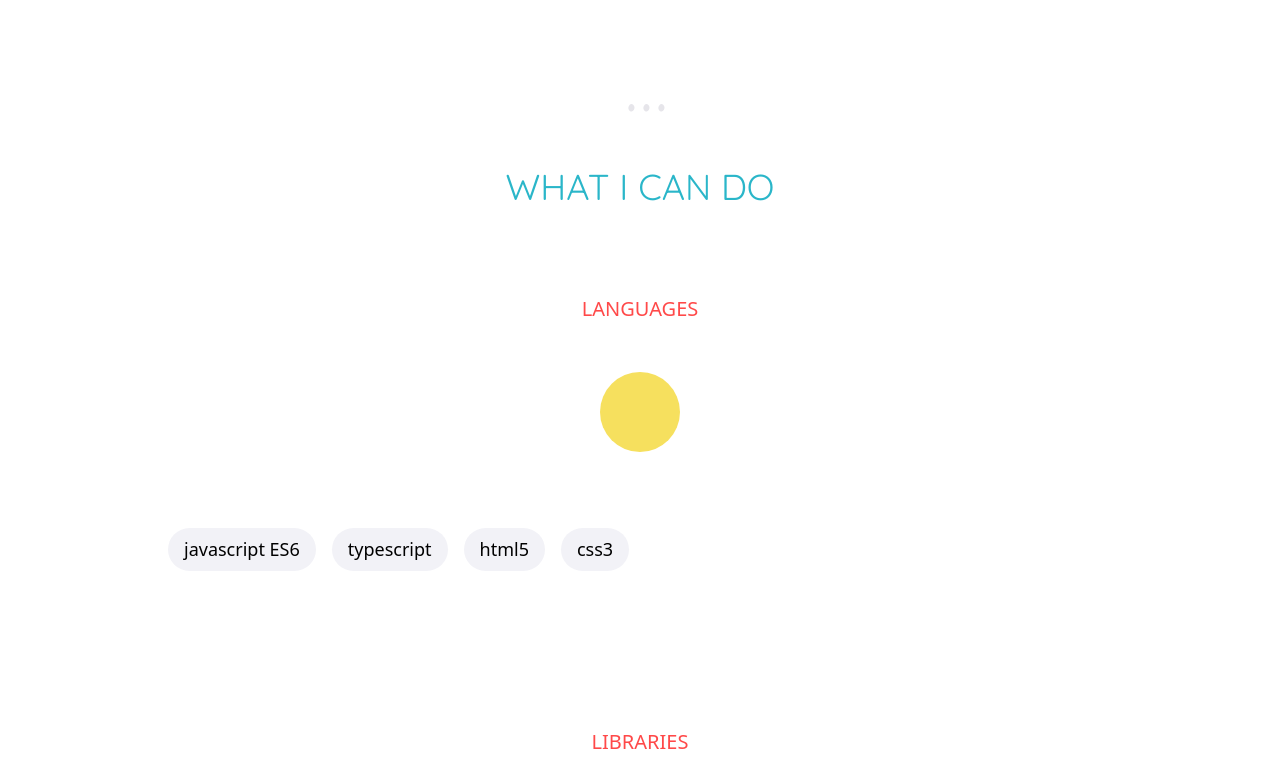
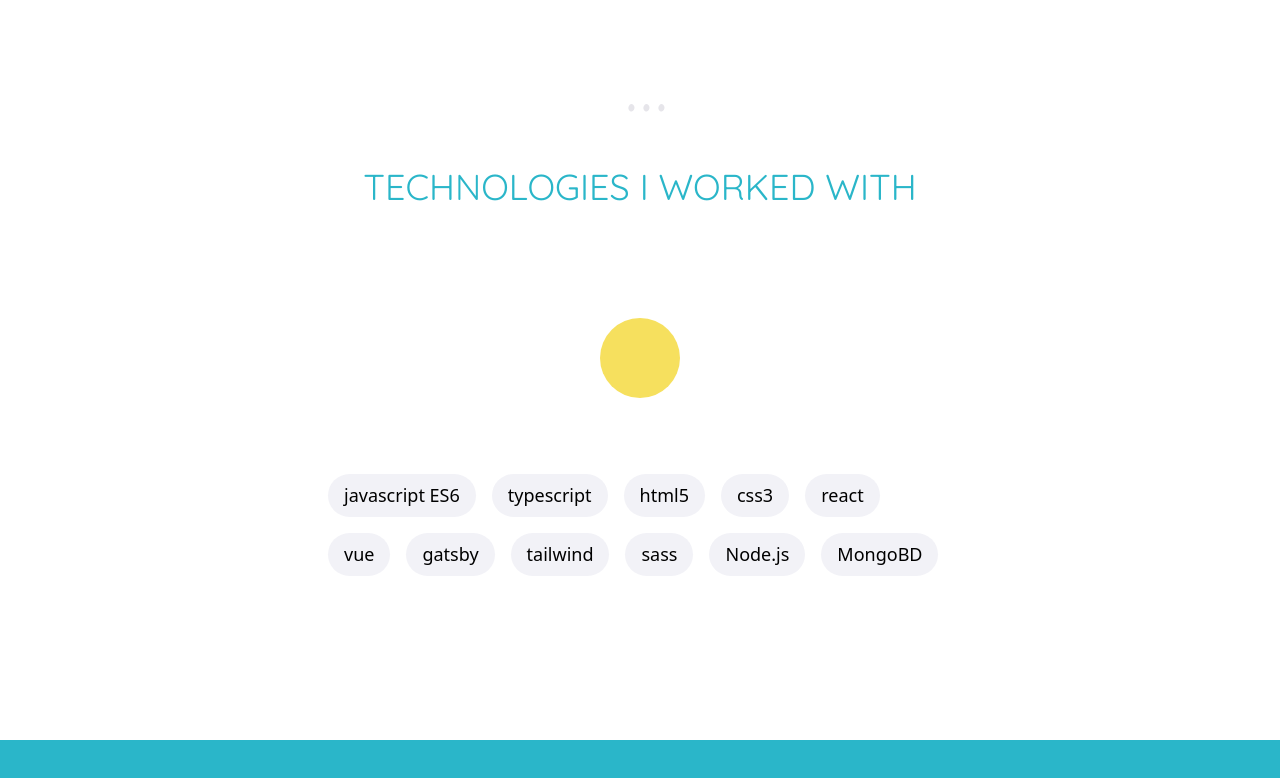
Before and after one commit to antokro/super-broccoli, a Gatsby site: page / in a window 1280 px wide. Shown: the part 1310-2088 px from the top of the page. Built offline with nearby package versions, Linux system fonts and the light colour scheme; Gatsby itself is replaced by a stand-in of ours.

Commit message:
Add width to content container

```diff
--- a/src/components/content.js
+++ b/src/components/content.js
@@ -8,7 +8,7 @@ const Content = ({ headline, children }) => {
   ) : null
 
   return (
-    <section className="px-10 md:px-40 py-10">
+    <section className="px-10 py-10 md:px-0 w-100 md:w-1/2 md:mx-auto">
       {heading}
       {children}
     </section>
--- a/src/pages/index.js
+++ b/src/pages/index.js
@@ -15,16 +15,22 @@ const IndexPage = () => (
         <Hello />
       </Content>
       <Seperator />
-      <Content headline="WHAT I CAN DO">
+      <Content headline="TECHNOLOGIES I WORKED WITH">
         <Skill
-          headline="LANGUAGES"
-          content={["javascript ES6", "typescript", "html5", "css3"]}
+          content={[
+            "javascript ES6",
+            "typescript",
+            "html5",
+            "css3",
+            "react",
+            "vue",
+            "gatsby",
+            "tailwind",
+            "sass",
+            "Node.js",
+            "MongoBD",
+          ]}
         />
-        <Skill
-          headline="LIBRARIES"
-          content={["react", "vue", "gatsby", "tailwind", "sass"]}
-        />
-        <Skill headline="OTHER TECHNOLOGIES" content={["Node.js", "MongoBD"]} />
       </Content>
     </Layout>
   </>
```
